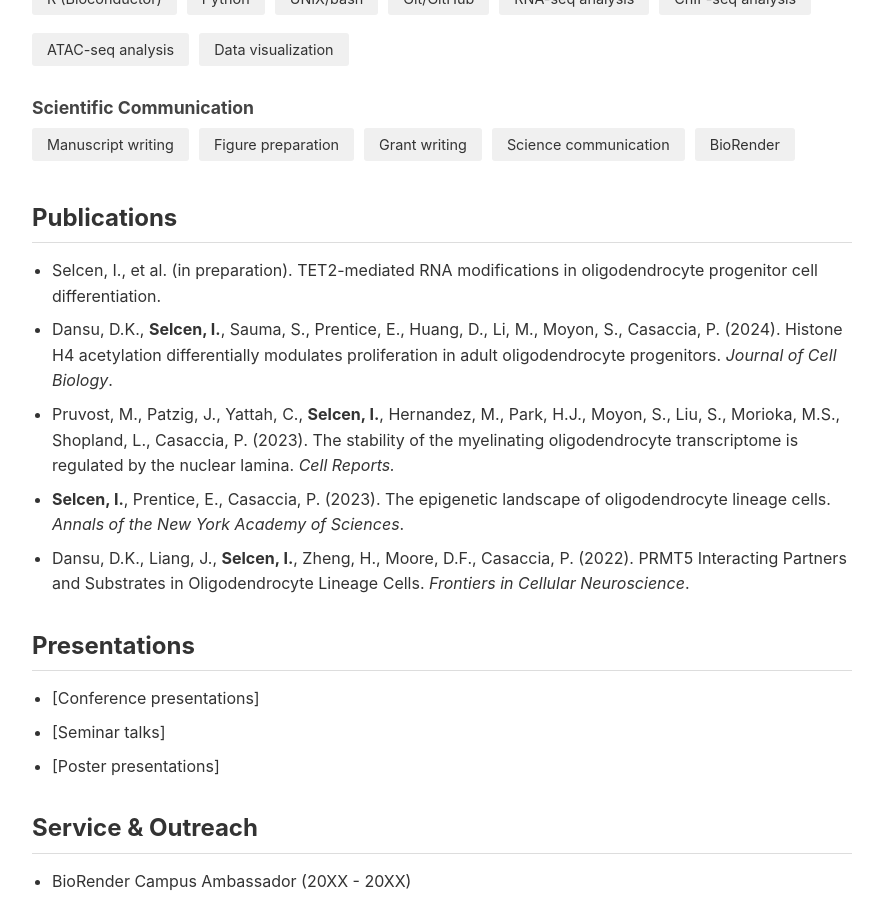
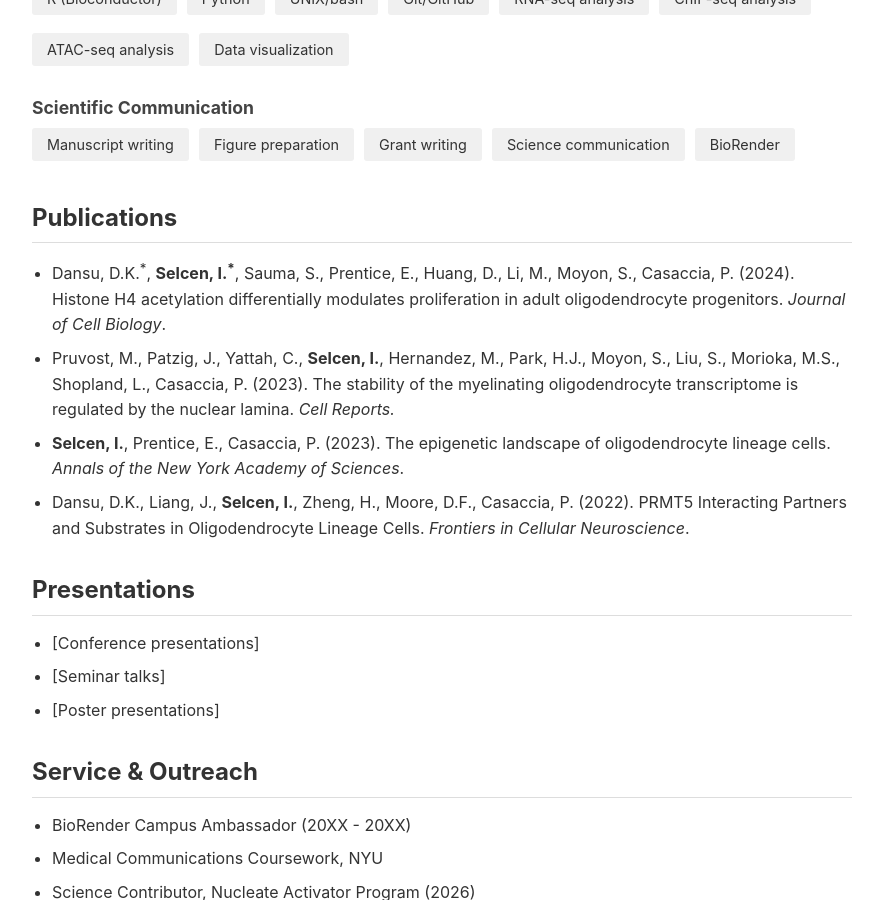
Before and after one commit to ipekselcen/ipekselcen.github.io, a Jekyll site: the page cv.html, which Jekyll copies as it is, in a window 1280 px wide and 900 px high, scrolled down 1484 px. Shown: the whole window, without its empty margins (198-1081 px from the left). Built offline with Jekyll 4.4.1, drawn with Linux system fonts in a browser that asks for light colours.

Commit message:
Update cv.html

```diff
--- a/cv.html
+++ b/cv.html
@@ -216,8 +216,7 @@
         <section>
             <h2>Publications</h2>
             <ul>
-                <li><strong></strong>Selcen, I.<strong></strong>, et al. (in preparation). TET2-mediated RNA modifications in oligodendrocyte progenitor cell differentiation. </li>
-                <li>Dansu, D.K., <strong>Selcen, I.</strong>, Sauma, S., Prentice, E., Huang, D., Li, M., Moyon, S., Casaccia, P. (2024). Histone H4 acetylation differentially modulates proliferation in adult oligodendrocyte progenitors. <em>Journal of Cell Biology</em>.</li>
+                <li>Dansu, D.K.<sup>*</sup>, <strong>Selcen, I.<sup>*</sup></strong>, Sauma, S., Prentice, E., Huang, D., Li, M., Moyon, S., Casaccia, P. (2024). Histone H4 acetylation differentially modulates proliferation in adult oligodendrocyte progenitors. <em>Journal of Cell Biology</em>.</li>
                 <li>Pruvost, M., Patzig, J., Yattah, C., <strong>Selcen, I.</strong>, Hernandez, M., Park, H.J., Moyon, S., Liu, S., Morioka, M.S., Shopland, L., Casaccia, P. (2023). The stability of the myelinating oligodendrocyte transcriptome is regulated by the nuclear lamina. <em> Cell Reports<em>.</em></em></li>
                 <li><strong>Selcen, I.</strong>, Prentice, E., Casaccia, P. (2023). The epigenetic landscape of oligodendrocyte lineage cells. <em>Annals of the New York Academy of Sciences</em>.</li>
                 <li>Dansu, D.K., Liang, J., <strong>Selcen, I.</strong>, Zheng, H., Moore, D.F., Casaccia, P. (2022). PRMT5 Interacting Partners and Substrates in Oligodendrocyte Lineage Cells. <em>Frontiers in Cellular Neuroscience</em>.</li>
```
